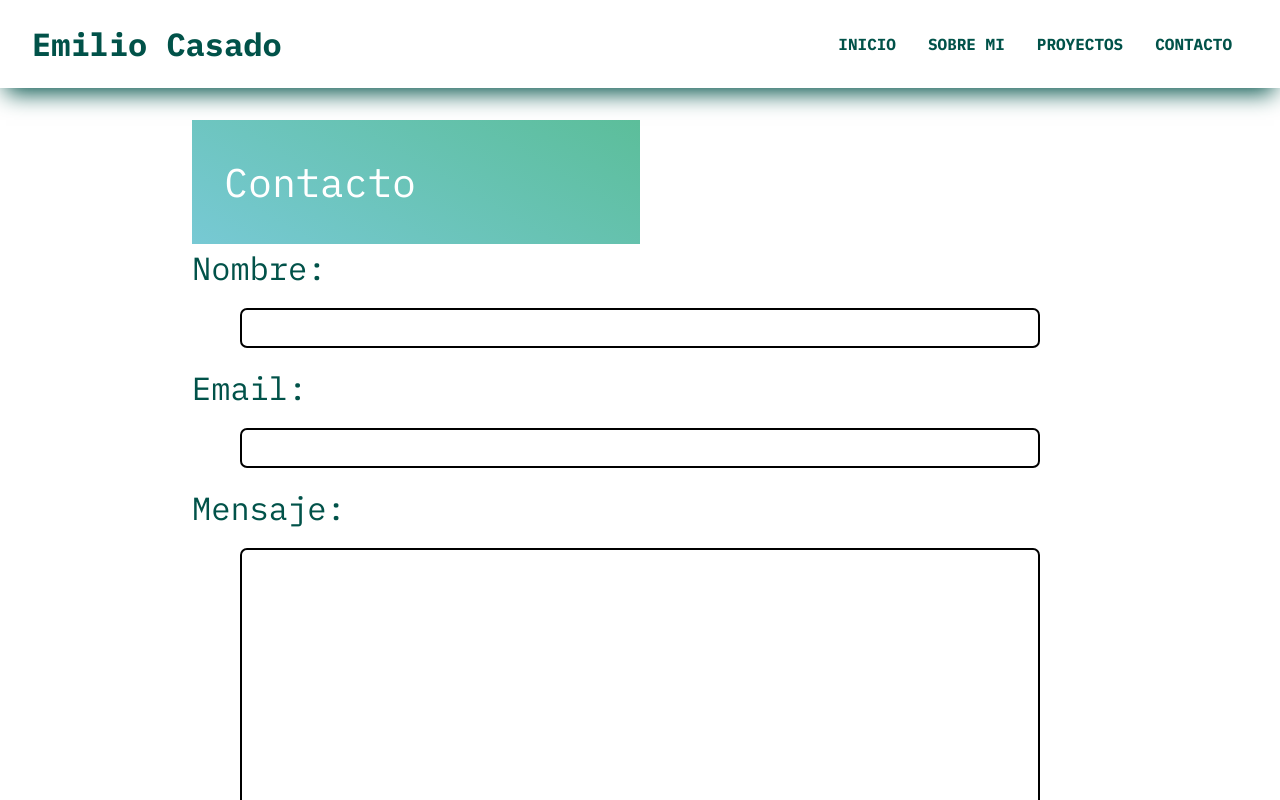
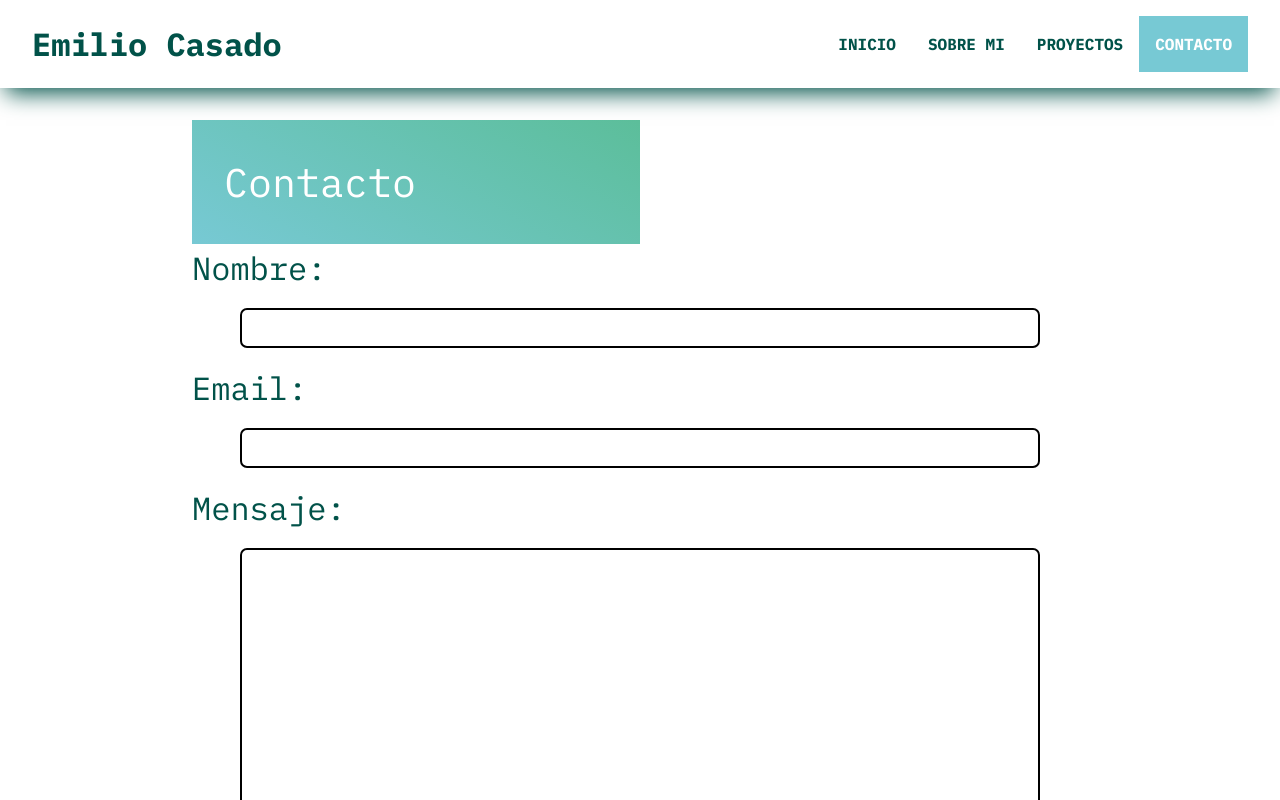
Before and after one commit to Emilio2112/portfolio, a Next.js app: page /contact in a window 1280 px wide. Shown: the top 800 px of the page. Built offline with nearby package versions, Linux system fonts and the light colour scheme.

Commit message:
Enlaces y meta arreglados

```diff
--- a/components/Header.jsx
+++ b/components/Header.jsx
@@ -1,7 +1,13 @@
+'use client'
+
 import styles from "../styles/Header.module.css"
 import Link from "next/link"
+import {usePathname} from "next/navigation"
 
 const Header = () => {
+
+  const router = usePathname()
+
   return (
     <div className={styles.header}>
         <div className={styles.titulo}>
@@ -9,10 +15,10 @@ const Header = () => {
         </div>
         <nav className={styles.navegacion}>
 
-                <Link className={styles.enlace} href={"/"}>INICIO</Link>
-                <Link className={styles.enlace} href={"/about"}>SOBRE MI</Link>
-                <Link className={styles.enlace} href={"/projects"}>PROYECTOS</Link>
-                <Link className={styles.enlace} href={"/contact"}>CONTACTO</Link>
+                <Link className={router === "/" ? styles.active  : styles.enlace} href={"/"}>INICIO</Link>
+                <Link className={router === "/about" ? styles.active  : styles.enlace} href={"/about"}>SOBRE MI</Link>
+                <Link className={router === "/projects" ? styles.active  : styles.enlace} href={"/projects"}>PROYECTOS</Link>
+                <Link className={router === "/contact" ? styles.active  : styles.enlace} href={"/contact"}>CONTACTO</Link>
 
         </nav>
     </div>
--- a/components/Proyecto.jsx
+++ b/components/Proyecto.jsx
@@ -14,7 +14,7 @@ const Proyecto = ({proyecto}) => {
         </div>
         <div className={styles.info}>
             <h1 className={nombre}>{nombre}</h1>
-            <a href={url}>{url}</a>
+            <a href={url}>{`Prueba ${nombre}`}</a>
             <p>{resumen}</p>
         </div>
     </div>
--- a/src/app/about/page.jsx
+++ b/src/app/about/page.jsx
@@ -6,6 +6,10 @@ export async function getTrabajos() {
   const trabajos = await response.json();
   return trabajos.data;
 }
+
+export const metadata = {
+  title: "| Sobre mí",
+};
 
 const About = async () => {
   const trabajos = await getTrabajos();
--- a/src/app/contact/page.jsx
+++ b/src/app/contact/page.jsx
@@ -1,6 +1,10 @@
 import Formulario from "../../../components/Formulario"
 import styles from "../../../styles/Contacto.module.css"
 import Image from "next/image"
+
+export const metadata = {
+  title: "| Contacto",
+};
 
 const Contacto = () => {
   return (
--- a/src/app/layout.js
+++ b/src/app/layout.js
@@ -10,8 +10,11 @@ const IBM = IBM_Plex_Mono({
 })
 
 export const metadata = {
-  title: 'Create Next App',
-  description: 'Generated by create next app',
+  title: {
+    template: 'Portfolio %s',
+    default: 'Portfolio'
+  },
+  description: 'Portfolio de Emilio Casado',
 }
 
 export default function RootLayout({ children }) {
--- a/src/app/projects/page.jsx
+++ b/src/app/projects/page.jsx
@@ -2,13 +2,18 @@ import Proyecto from "../../../components/Proyecto"
 import styles from "../../../styles/Proyectos.module.css"
 
 export async function getProjects() {
-  const response = await fetch(`${process.env.API_URL}/proyectos?populate=*`)
+  const response = await fetch(`${process.env.API_URL}/proyectos?populate=*`, { cache: 'no-store' })
   const respuesta = await response.json()
   return respuesta.data
 }
 
+export const metadata = {
+  title: "| Proyectos",
+};
+
 const Projects = async() => {
   const proyectos = await getProjects()
+
   return (
     <div className={styles.container}>
       <div className={styles.titulo}>Proyectos</div>
--- a/styles/Header.module.css
+++ b/styles/Header.module.css
@@ -52,6 +52,13 @@
   transition-duration: 0.5s;
 }
 
+.active {
+  padding: 1rem;
+  font-weight: 700;
+  background-color: var(--azul);
+  color: var(--blanco);
+}
+
 .enlace:hover {
   background-color: var(--azul);
   color: var(--blanco);
```
